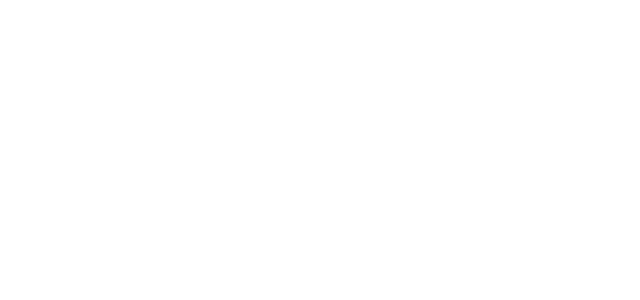
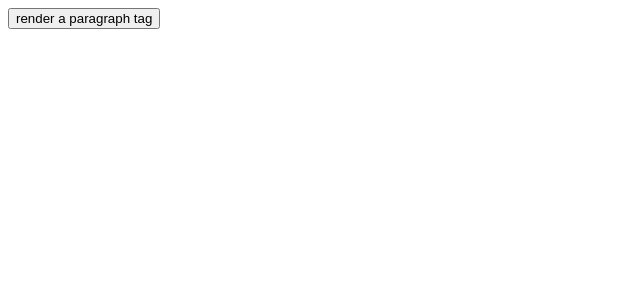
Before and after one commit to chandrashekhar-meshram/Button-Action-with-Class-Component---Working-with-Forms-User-inputs-Adding-Ba---l06rlx8mldqz, a React app: page / in a window 1280 px wide. Shown: the top 300 px of the page, without its empty margins (0-640 px from the left). Built offline with nearby package versions, Linux system fonts and the light colour scheme.

Commit message:
Update package-lock.json and App.js

```diff
--- a/src/components/App.js
+++ b/src/components/App.js
@@ -1,19 +1,43 @@
-import React, {Component, useState} from "react";
-import '../styles/App.css';
+import React, { Component } from "react";
+// import "../styles/App.css";
 
 class App extends Component {
   constructor(props) {
     super(props);
+    this.state = {
+      show: false,
+    };
+  }
+
+  componentDidMount() {
+    console.log("did update run");
+    this.showFn();
+  }
+
+  showFn = () => {
+    console.log("showfn run");
+    this.setState({
+      show: this.state.show,
+    });
   };
 
   render() {
-    	return(
+    console.log("button clicked");
+    return (
       <div id="main">
-				{ /* Do not remove this main div!! */ }
+        {/* Do not remove this main div!! */}
+        <button id="click" onClick={this.showFn}>
+          render a paragraph tag
+        </button>
+        {this.show && (
+          <p id="para">
+            Hello, I've learnt to use the full-stack evaluation tool. This
+            makesme so happy
+          </p>
+        )}
       </div>
     );
   }
 }
 
-
 export default App;
```
Also changed, not shown: 1 other file (tests, documents, lock files or other folders). Lines whose indentation alone changed are shown as unchanged.
